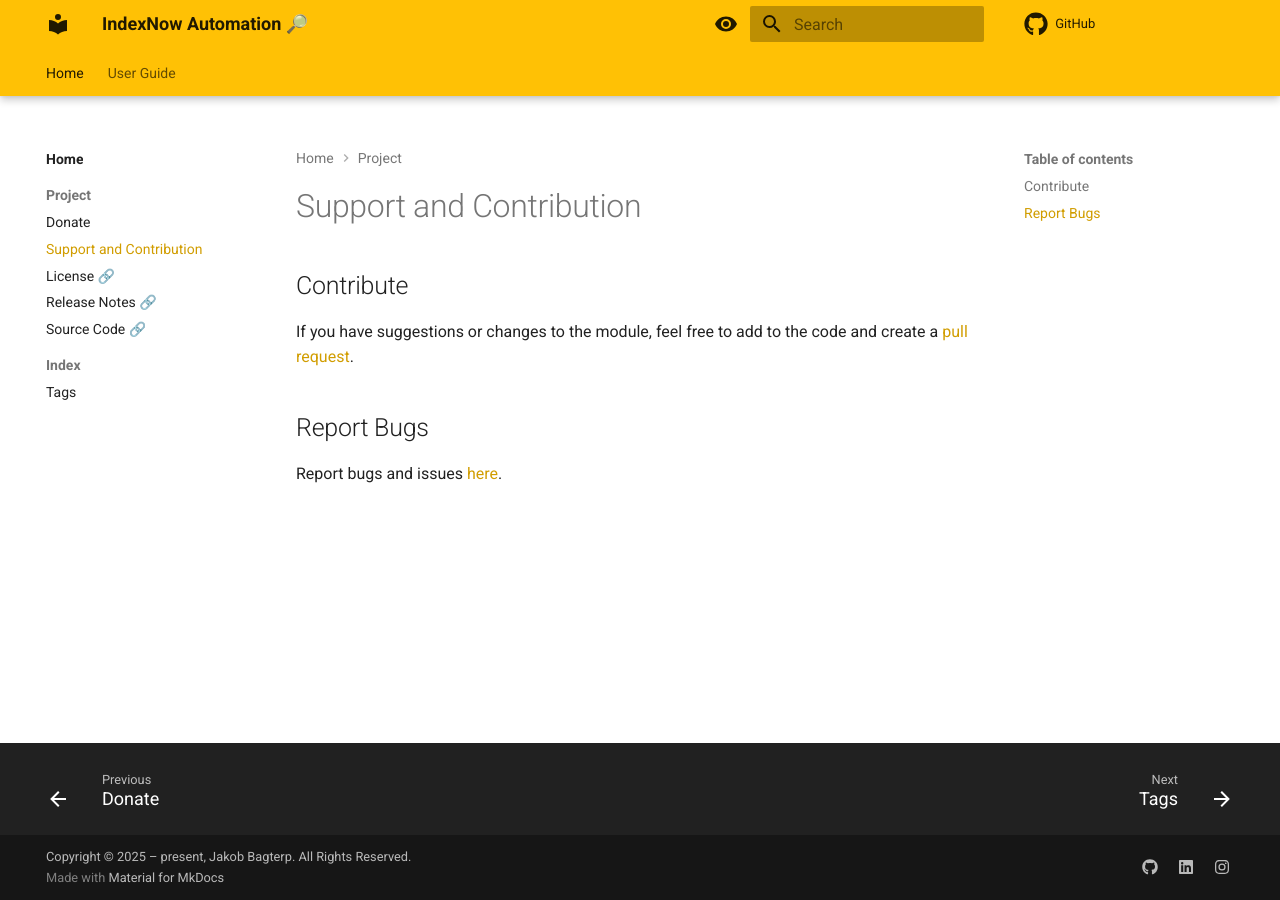
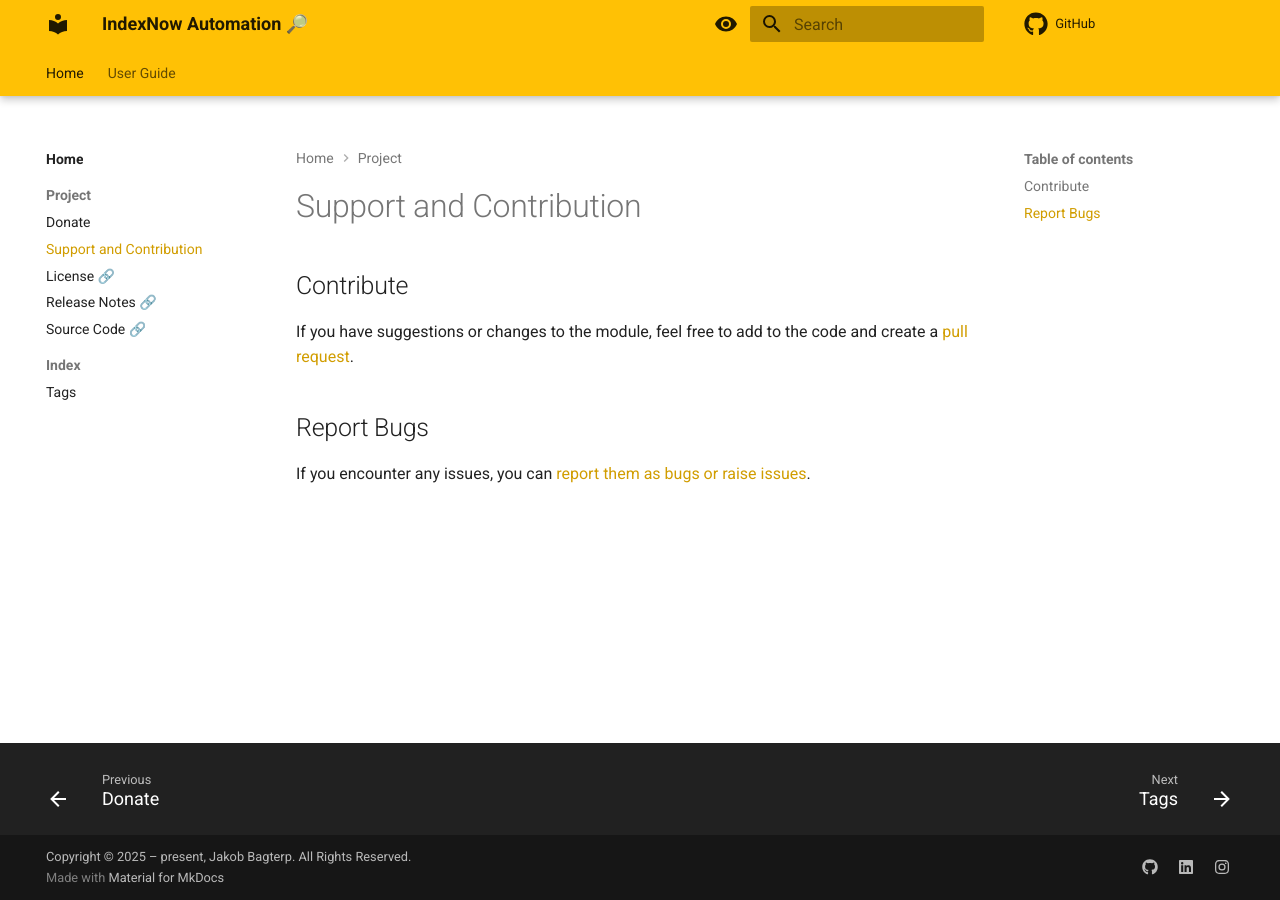
Before and after one commit to jakob-bagterp/index-now-submit-sitemap-urls-action, an MkDocs documentation site: the page built from docs/project/support-and-contribution.md, in a window 1280 px wide. Built offline with MkDocs 1.6.1 and Material for MkDocs 9.7.7, drawn with Linux system fonts in a browser that asks for light colours; comment, search, counter and statistics services are not loaded.

Commit message:
SEO: Minor updated link text, so it's more descriptive.

```diff
--- a/docs/project/support-and-contribution.md
+++ b/docs/project/support-and-contribution.md
@@ -8,4 +8,4 @@ description: How to contribute to IndexNow for Python, including how to report b
 If you have suggestions or changes to the module, feel free to add to the code and create a [pull request](https://github.com/jakob-bagterp/index-now-submit-sitemap-urls-action/pulls).
 
 ## Report Bugs
-Report bugs and issues [here](https://github.com/jakob-bagterp/index-now-submit-sitemap-urls-action/issues).
+If you encounter any issues, you can [report them as bugs or raise issues](https://github.com/jakob-bagterp/index-now-submit-sitemap-urls-action/issues).
```
Also changed, not shown: README.md (+1 -1 lines).
